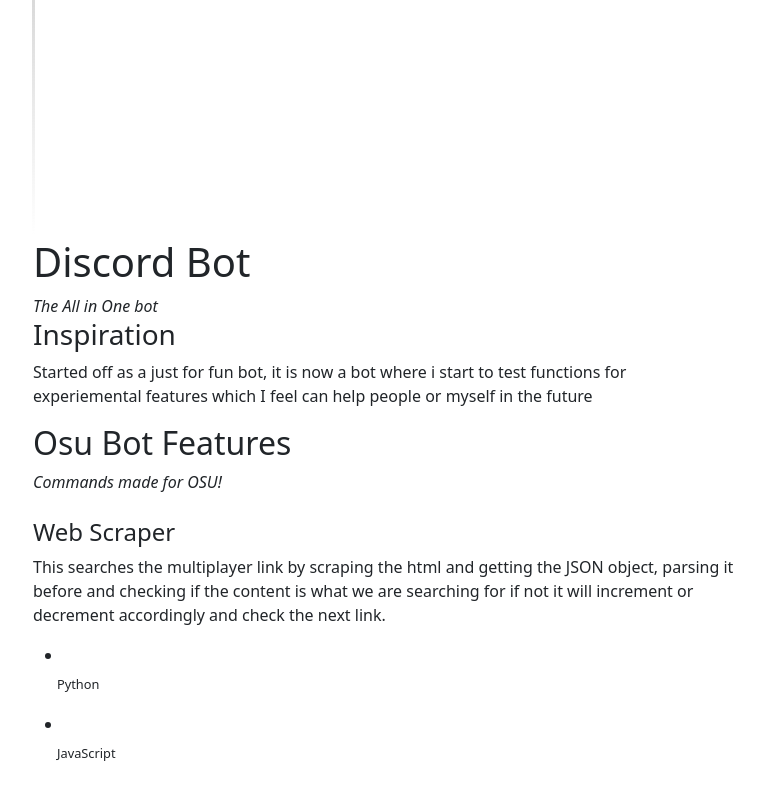
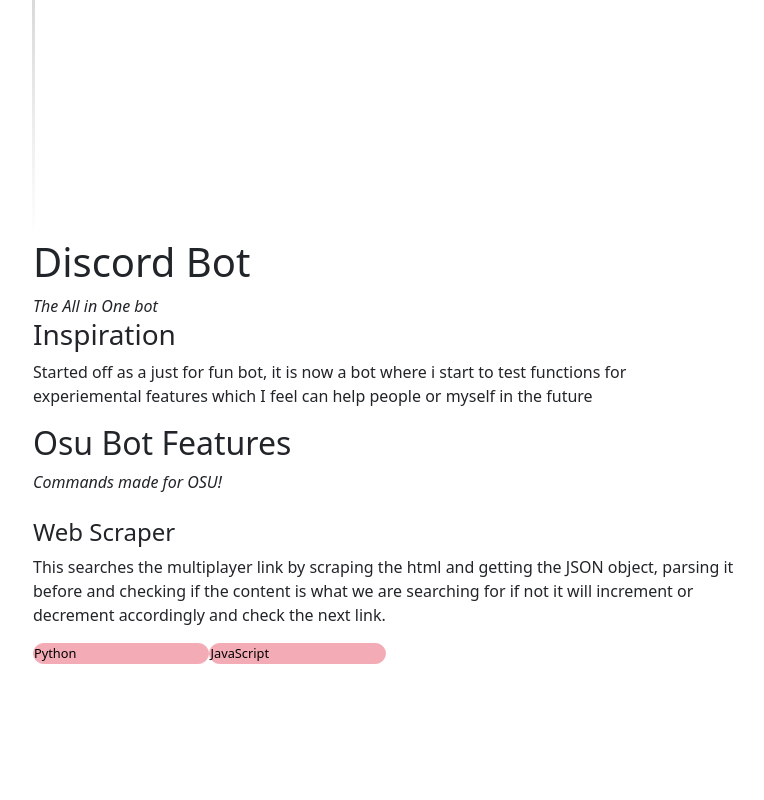
Before and after one commit to moroha29/moroha29.github.io, a React (Create React App) app in the folder web-portfolio/: page /projects in a window 1280 px wide. Shown: the part 632-1432 px from the top of the page, without its empty margins (327-1091 px from the left). Built offline with nearby package versions, Linux system fonts and the light colour scheme.

Commit message:
change the css

```diff
--- a/web-portfolio/src/App.css
+++ b/web-portfolio/src/App.css
@@ -1,5 +1,10 @@
 :target {
   scroll-margin-top: 70px;
+}
+
+:root{
+  --color-button: #f3abb5;
+  --color-text:black;
 }
 
 .App {
--- a/web-portfolio/src/components/tags/tag.css
+++ b/web-portfolio/src/components/tags/tag.css
@@ -1,11 +1,13 @@
-.skill-bubble li div {
-    display: flex;
-    margin-right: 1rem;
-    margin-bottom: 0.6rem;
+.skill-bubble{
     font-size: 80%;
     background-color: var(--color-button);
     color: var(--color-text);
     padding: 8px 12px;
     border: 1px solid var(--color-button);
     border-radius: 24px;
+    list-style: none;
+    padding: 0;
+    margin: 0;
+    display: flex;
+    align-items: center;
 }
--- a/web-portfolio/src/components/tags/tag.js
+++ b/web-portfolio/src/components/tags/tag.js
@@ -7,10 +7,8 @@
         <div className='row'>
             {tagNames.map(name=>{
                 return (
-                    <div className='skill-bubble'>
-                        <li>
-                            <div>{name}</div>
-                        </li>
+                    <div className='skill-bubble col-3'>
+                        {name}
                     </div>
                 )
             })}
```
